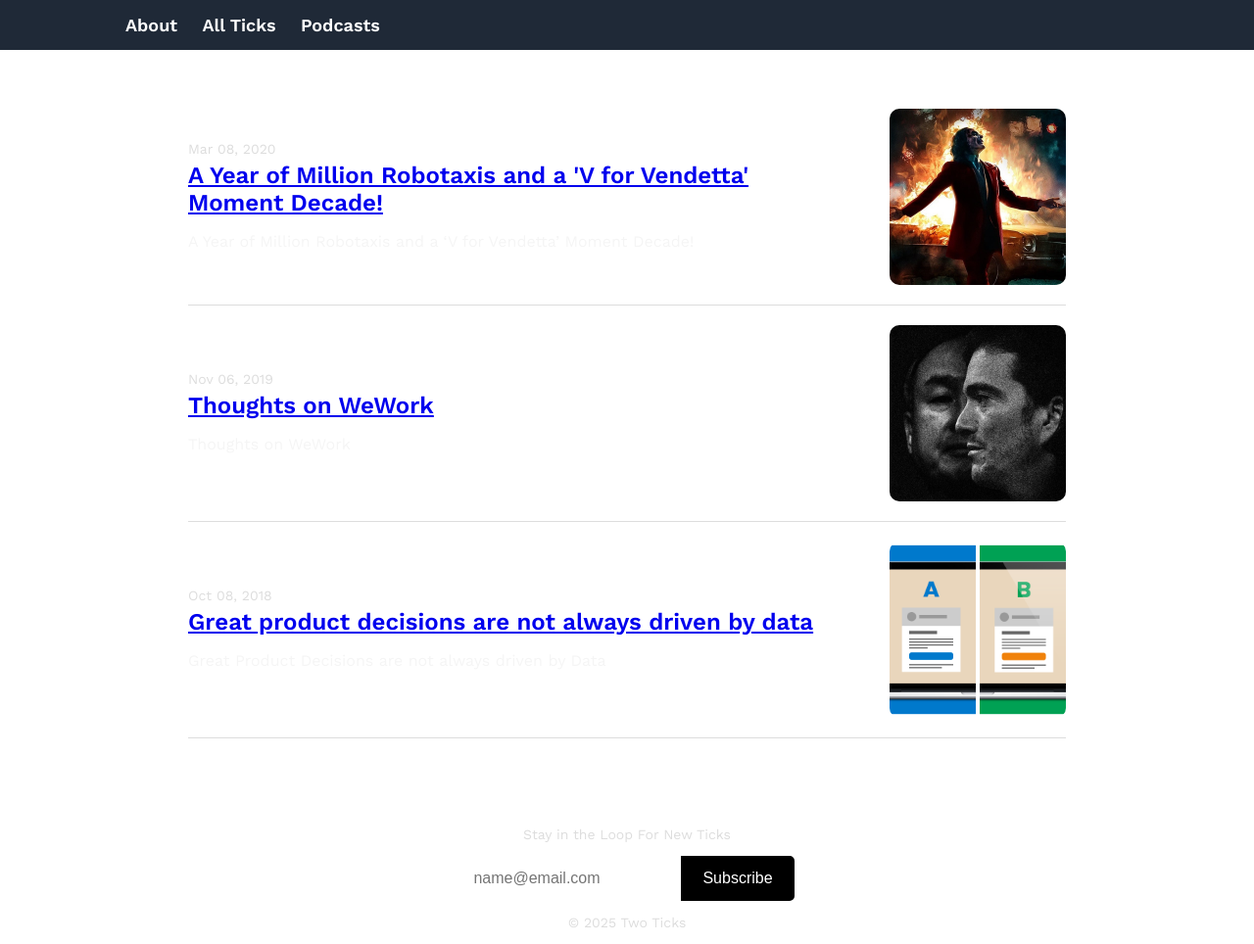
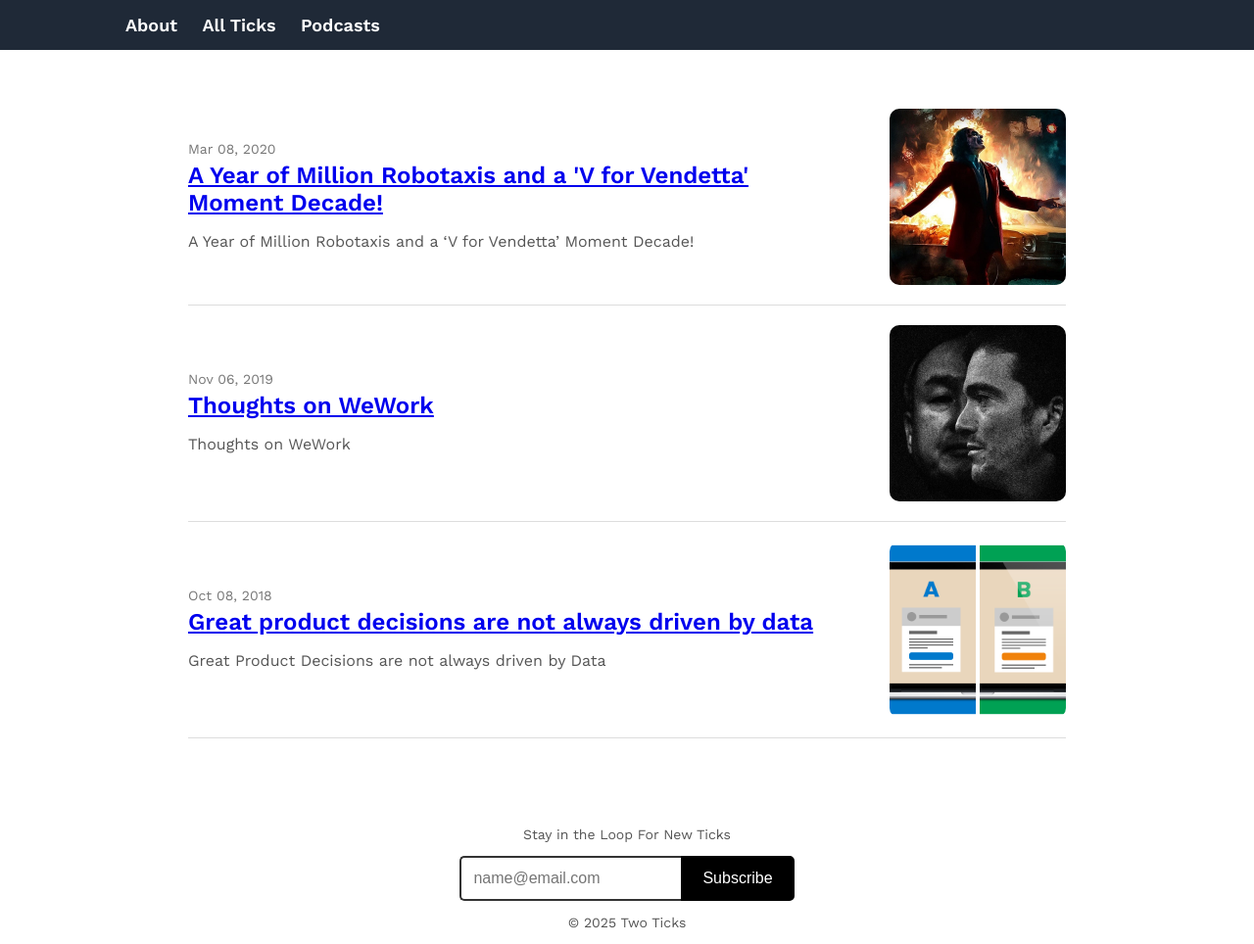
Before and after one commit to trmanish/trmanish.github.io, a Jekyll site: the page built from posts.html, in a window 1280 px wide. Shown: the whole page at 98% size. Built offline with Jekyll 4.4.1, drawn with Linux system fonts in a browser that asks for light colours.

Commit message:
Reverted style.css and default.html to last working version

```diff
--- a/assets/css/style.css
+++ b/assets/css/style.css
@@ -25,8 +25,11 @@
     transition: color 0.3s ease-in-out;
 }
 
-/* Keep tabs yellow on hover and when active */
-.nav-bar a:hover,
+/* Keep tabs yellow on hover */
+.nav-bar a:hover {
+    color: #facc15;
+}
+
 .nav-bar a.active,
 .nav-bar a[href$="/posts.html"].active,
 .nav-bar a[href$="/podcasts.html"].active {
@@ -35,11 +38,9 @@
 
 /* Main Headings */
 h1 {
-    font-size: 42px; /* Increased for readability */
-    font-weight: bold;
+    font-size: 36px;
+    font-weight: 600;
     margin-top: 40px;
-    text-shadow: 2px 2px 8px rgba(0, 0, 0, 0.7);
-    color: white;
 }
 
 h2 {
@@ -50,36 +51,12 @@
 /* Italicized Text for Home Page */
 .italic-text {
     font-style: italic;
-    font-size: 18px;
+    font-size: 16px;
     margin-top: 20px;
     max-width: 800px;
     margin-left: auto;
     margin-right: auto;
     line-height: 1.6;
-    color: white;
-    text-shadow: 2px 2px 6px rgba(0, 0, 0, 0.7);
-}
-
-/* Background Image for Home Page */
-.home-page {
-    background: url("../images/bg_1.jpeg") no-repeat center center fixed;
-    background-size: cover;
-    min-height: 100vh; /* Full height */
-    display: flex;
-    flex-direction: column;
-    align-items: center;
-    justify-content: center;
-    text-align: center;
-    padding: 40px;
-}
-
-/* Text Container for Better Readability */
-.text-container {
-    background: rgba(0, 0, 0, 0.3); /* Darker background for contrast */
-    padding: 20px;
-    border-radius: 10px;
-    display: inline-block;
-    backdrop-filter: blur(5px); /* Adds subtle blur to background */
 }
 
 /* Button Style for "Read Ticks" */
@@ -128,13 +105,12 @@
 
 .post-info .post-summary {
     font-size: 16px;
-    color: #f5f5f5;
+    color: #555;
 }
 
-/* Ensure text readability in posts */
 .post-date {
     font-size: 14px;
-    color: #ddd;
+    color: #777;
     margin-bottom: 5px;
 }
 
@@ -177,10 +153,9 @@
 footer {
     margin-top: 50px;
     font-size: 14px;
-    color: #ddd;
+    color: #555;
     text-align: center;
 }
-
 /* Subscription Section Adjustments */
 .subscribe-container {
     text-align: center;
@@ -188,11 +163,9 @@
 }
 
 .subscribe-container h3 {
-    font-size: 18px;  /* Slightly smaller */
+    font-size: 18px;  /* Made slightly smaller */
     font-weight: normal; /* Removed bold */
     margin-bottom: 10px;
-    color: white;
-    text-shadow: 1px 1px 5px rgba(0, 0, 0, 0.6);
 }
 
 #subscribe-form {
@@ -205,7 +178,7 @@
 #subscribe-form input {
     padding: 12px;
     font-size: 16px;
-    border: 2px solid #fff; /* White bold border */
+    border: 2px solid #333; /* Bolder border */
     border-right: none; /* Removes border between input & button */
     border-radius: 5px 0 0 5px; /* Rounded on left only */
     width: 200px; /* Reduced width */
@@ -229,3 +202,22 @@
     margin-top: 10px;
     font-size: 14px;
 }
+
+/* Background Image for Home Page */
+.home-page {
+    background: url("../images/bg_1.jpeg") no-repeat center center fixed;
+    background-size: cover;
+    height: 100vh; /* Make it full screen */
+    display: flex;
+    flex-direction: column;
+    align-items: center;
+    justify-content: center;
+    text-align: center;
+}
+
+/* Ensure text remains readable */
+.home-page h1,
+.home-page p {
+    color: white; /* Adjust if necessary */
+    text-shadow: 2px 2px 8px rgba(0, 0, 0, 0.7); /* Adds readability */
+}
```
